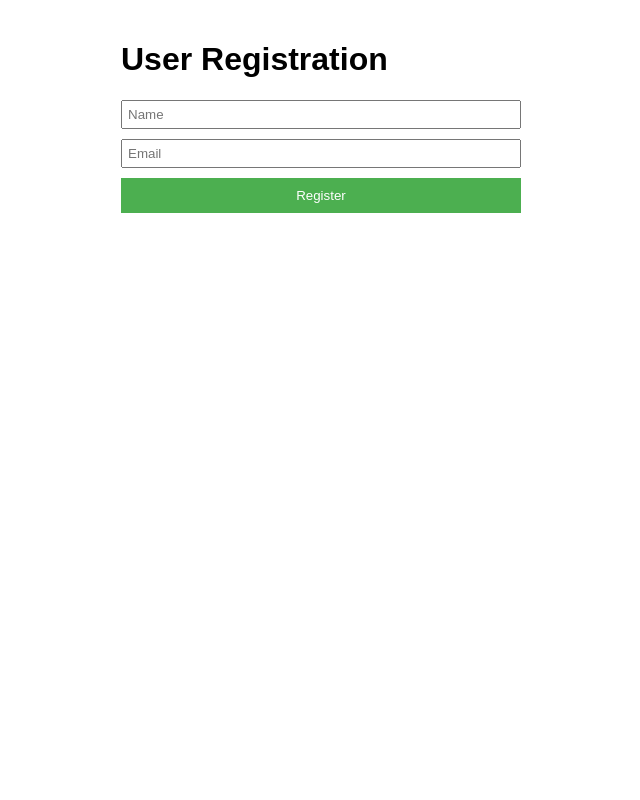
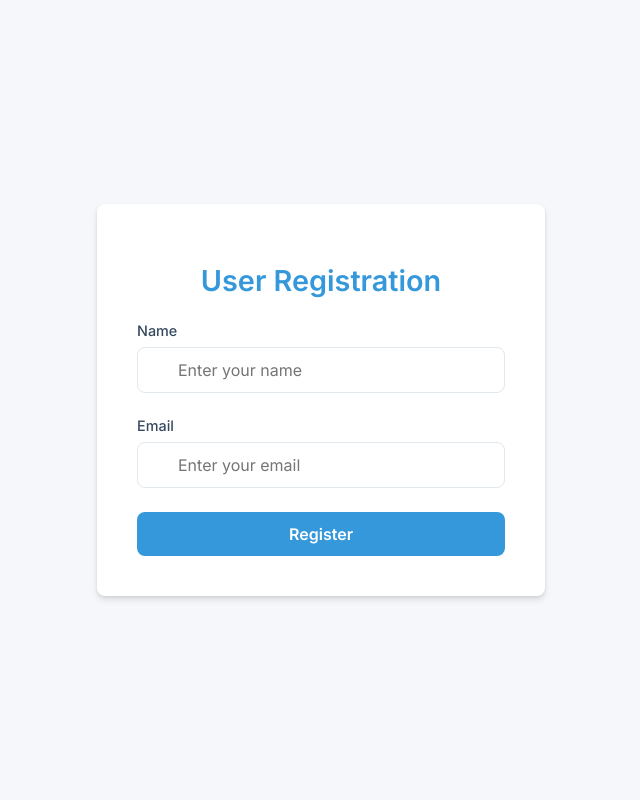
Before and after one commit to arscodicis/flask_prisma_project, a Flask app: page / in a window 1280 px wide. Shown: the whole page, without its empty margins (319-959 px from the left). Run offline with Flask 3, Linux system fonts and the light colour scheme; some libraries are stand-ins or nearby versions.

Commit message:
Improvements
Re-did UI, and added a Thank You message.

```diff
--- a/app.py
+++ b/app.py
@@ -21,8 +21,7 @@ def register():
                     'name': name,
                     'email': email
                 })
-                flash('User registered successfully!', 'success')
-                return redirect(url_for('register'))
+                return render_template('thank_you.html', name=name)
             except Exception as e:
                 flash(f'Error: {str(e)}', 'error')
 
--- a/templates/register.html
+++ b/templates/register.html
@@ -4,29 +4,141 @@
     <meta charset="UTF-8">
     <meta name="viewport" content="width=device-width, initial-scale=1.0">
     <title>User Registration</title>
+    <link href="https://fonts.googleapis.com/css2?family=Inter:wght@400;500;600&display=swap" rel="stylesheet">
+    <script src="https://unpkg.com/@phosphor-icons/web"></script>
     <style>
-        body { font-family: Arial, sans-serif; max-width: 400px; margin: 0 auto; padding: 20px; }
-        form { display: flex; flex-direction: column; }
-        input { margin-bottom: 10px; padding: 5px; }
-        button { padding: 10px; background-color: #4CAF50; color: white; border: none; cursor: pointer; }
-        .flash { padding: 10px; margin-bottom: 10px; border-radius: 5px; }
-        .success { background-color: #dff0d8; color: #3c763d; }
-        .error { background-color: #f2dede; color: #a94442; }
+        :root {
+            --primary-color: #3498db;
+            --primary-dark: #2980b9;
+            --background-color: #f5f7fa;
+            --text-color: #34495e;
+            --border-color: #e1e8ed;
+            --border-radius: 8px;
+            --box-shadow: 0 4px 6px rgba(0, 0, 0, 0.1), 0 1px 3px rgba(0, 0, 0, 0.08);
+            --transition: all 0.3s ease;
+        }
+
+        body, html {
+            font-family: 'Inter', sans-serif;
+            background-color: var(--background-color);
+            color: var(--text-color);
+            margin: 0;
+            padding: 0;
+            height: 100%;
+            display: grid;
+            place-items: center;
+        }
+
+        .container {
+            background-color: white;
+            border-radius: var(--border-radius);
+            box-shadow: var(--box-shadow);
+            padding: 2.5rem;
+            width: 100%;
+            max-width: 400px;
+            transition: var(--transition);
+        }
+
+        h1 {
+            color: var(--primary-color);
+            margin-bottom: 1.5rem;
+            text-align: center;
+            font-size: 1.8rem;
+            font-weight: 600;
+        }
+
+        form {
+            display: grid;
+            gap: 1.5rem;
+        }
+
+        .form-group {
+            display: grid;
+            gap: 0.5rem;
+        }
+
+        label {
+            font-weight: 500;
+            font-size: 0.9rem;
+            color: var(--text-color);
+        }
+
+        .input-wrapper {
+            position: relative;
+            display: flex;
+            align-items: center;
+        }
+
+        .input-wrapper i {
+            position: absolute;
+            left: 12px;
+            color: var(--text-color);
+            font-size: 1.2rem;
+        }
+
+        input {
+            width: 100%;
+            padding: 0.75rem 0.75rem 0.75rem 2.5rem;
+            border: 1px solid var(--border-color);
+            border-radius: var(--border-radius);
+            font-size: 1rem;
+            font-family: 'Inter', sans-serif;
+            transition: var(--transition);
+        }
+
+        input:focus {
+            outline: none;
+            border-color: var(--primary-color);
+            box-shadow: 0 0 0 3px rgba(52, 152, 219, 0.1);
+        }
+
+        button {
+            background-color: var(--primary-color);
+            color: white;
+            border: none;
+            padding: 0.75rem;
+            font-size: 1rem;
+            font-weight: 600;
+            border-radius: var(--border-radius);
+            cursor: pointer;
+            transition: var(--transition);
+            font-family: 'Inter', sans-serif;
+        }
+
+        button:hover {
+            background-color: var(--primary-dark);
+        }
+
+        @keyframes fadeIn {
+            from { opacity: 0; transform: translateY(-10px); }
+            to { opacity: 1; transform: translateY(0); }
+        }
+
+        .container {
+            animation: fadeIn 0.3s ease-out;
+        }
     </style>
 </head>
 <body>
-    <h1>User Registration</h1>
-    {% with messages = get_flashed_messages(with_categories=true) %}
-        {% if messages %}
-            {% for category, message in messages %}
-                <div class="flash {{ category }}">{{ message }}</div>
-            {% endfor %}
-        {% endif %}
-    {% endwith %}
-    <form method="POST">
-        <input type="text" name="name" placeholder="Name" required>
-        <input type="email" name="email" placeholder="Email" required>
-        <button type="submit">Register</button>
-    </form>
+    <div class="container">
+        <h1>User Registration</h1>
+        <form method="POST">
+            <div class="form-group">
+                <label for="name">Name</label>
+                <div class="input-wrapper">
+                    <i class="ph ph-user"></i>
+                    <input type="text" id="name" name="name" placeholder="Enter your name" required>
+                </div>
+            </div>
+            <div class="form-group">
+                <label for="email">Email</label>
+                <div class="input-wrapper">
+                    <i class="ph ph-envelope"></i>
+                    <input type="email" id="email" name="email" placeholder="Enter your email" required>
+                </div>
+            </div>
+            <button type="submit">Register</button>
+        </form>
+    </div>
 </body>
 </html>
```
Also changed, not shown: templates/thank_you.html (added, +79 -0 lines), database.db.
